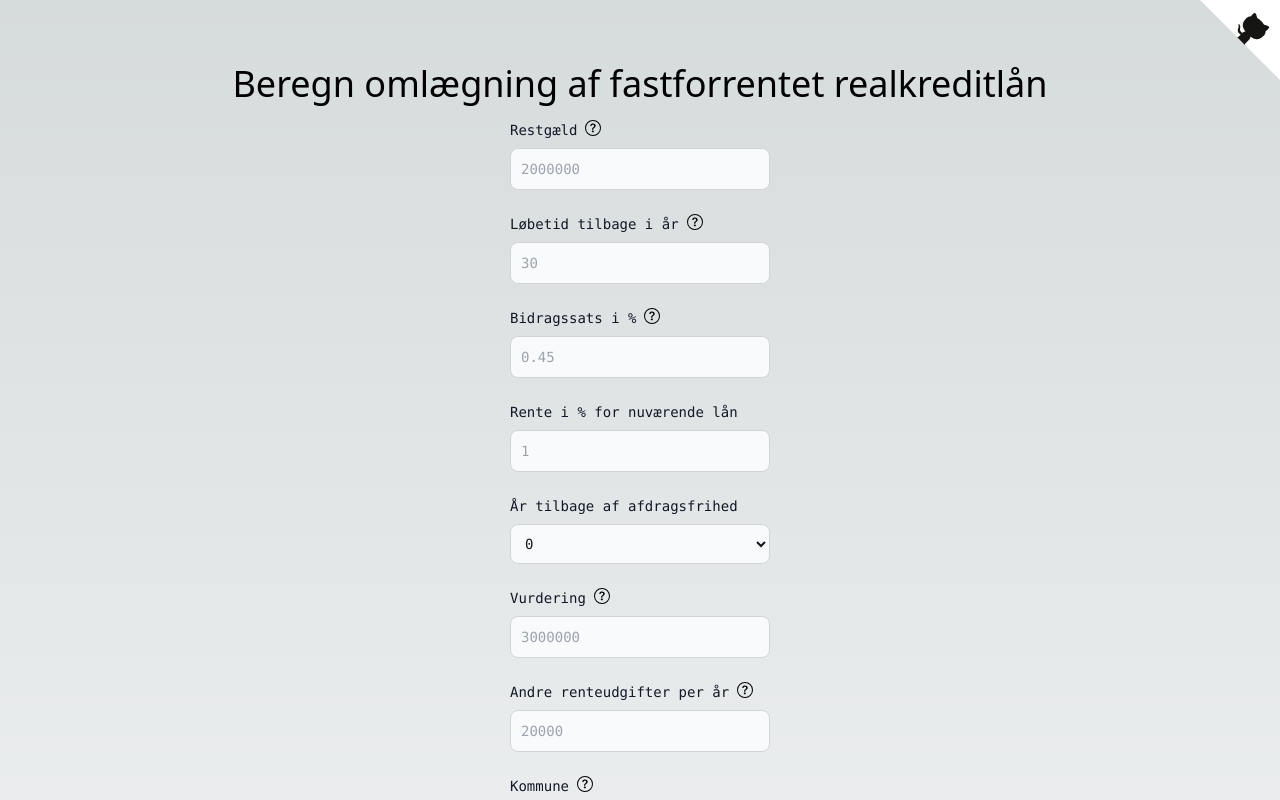
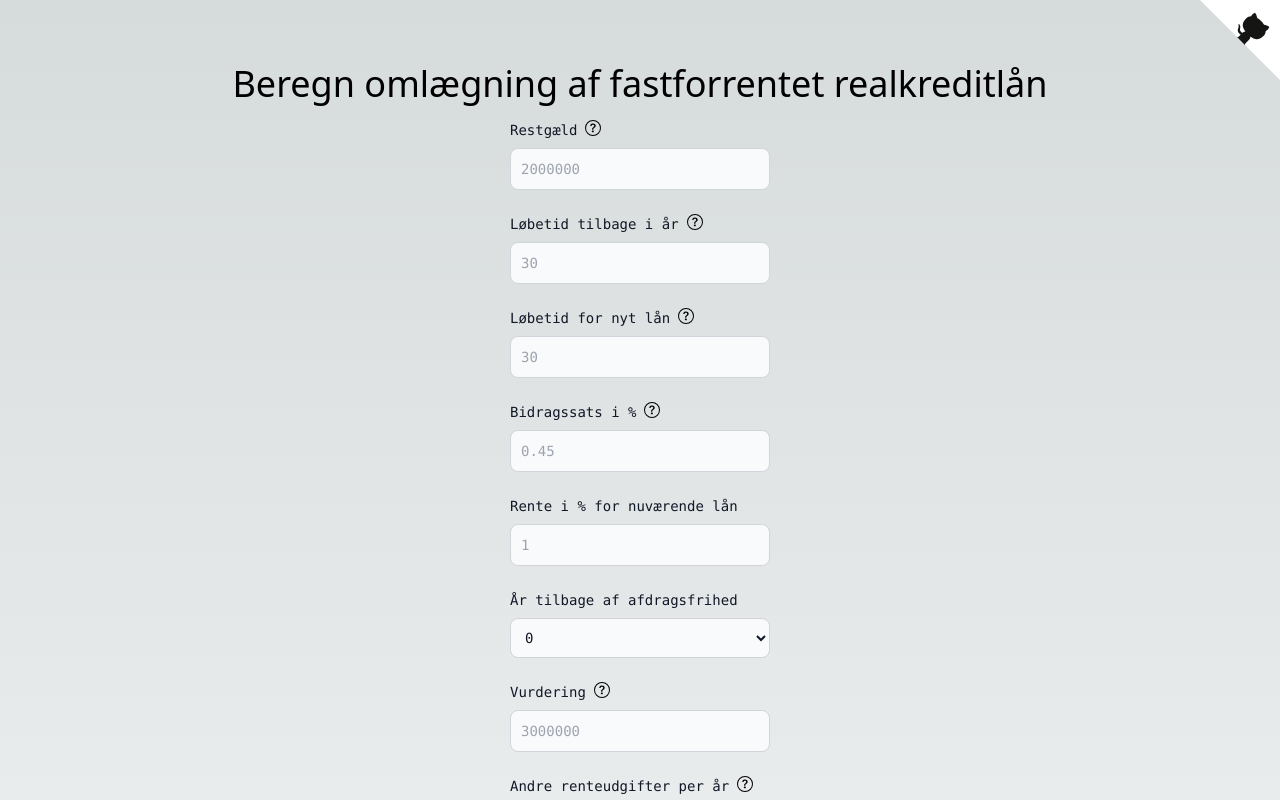
Before and after one commit to mathiastj/mortgage-refinancer, a Next.js app: page / in a window 1280 px wide. Shown: the top 800 px of the page. Built offline with nearby package versions, Linux system fonts and the light colour scheme.

Commit message:
Allow the new loan to have a different length

```diff
--- a/src/components/mortgage-input.tsx
+++ b/src/components/mortgage-input.tsx
@@ -130,6 +130,7 @@
     const target = event.target as typeof event.target & {
       principal: { value: string }
       terms_left: { value: string }
+      terms_new_loan: { value: string }
       extra_charge: { value: string }
       interest: { value: string }
       estimated_price: { value: string }
@@ -145,6 +146,7 @@
     const data = {
       principal: Number(target.principal.value),
       yearsLeft: Number(target.terms_left.value),
+      yearsNewLoan: Number(target.terms_new_loan.value),
       extraCharge: Number(target.extra_charge.value),
       interest: Number(target.interest.value),
       estimatedPrice: Number(target.estimated_price.value),
@@ -215,6 +217,22 @@
               placeholder="30"
               required
               defaultValue={defaultValues.yearsLeft}
+            />
+          </div>
+          <div>
+            <LabelWithTooltip
+              inputId="terms_new_loan"
+              label="Løbetid for nyt lån"
+              tooltip="Hvor mange år skal det nye lån løbe over"
+            />
+
+            <input
+              type="number"
+              id="terms_new_loan"
+              className="bg-gray-50 border border-gray-300 text-gray-900 text-sm rounded-lg focus:ring-blue-500 focus:border-blue-500 block w-full p-2.5 dark:bg-gray-700 dark:border-gray-600 dark:placeholder-gray-400 dark:text-white dark:focus:ring-blue-500 dark:focus:border-blue-500"
+              placeholder="30"
+              required
+              defaultValue={defaultValues.yearsNewLoan}
             />
           </div>
           <div>
--- a/src/lib/calculate-loan.ts
+++ b/src/lib/calculate-loan.ts
@@ -33,7 +33,7 @@
     extraCharge: newLoanExtraCharge,
     interest: loanInfo.interestNewLoan,
     principal: newLoanPrincipal,
-    yearsLeft: loanInfo.yearsLeft,
+    yearsLeft: loanInfo.yearsNewLoan,
     otherInterestPerYear: loanInfo.otherInterestPerYear,
     single: loanInfo.single,
     churchTax: loanInfo.churchTax,
@@ -67,22 +67,34 @@
   let sumNewPaymentsPreTax = 0
   let sumOldPaymentsPostTax = 0
   let sumNewPaymentsPostTax = 0
-  for (let i = 0; i < oldCalculatedLoan.length; i++) {
+
+  let maxYears = Math.max(oldCalculatedLoan.length, newCalculatedLoan.length);
+  for (let i = 0; i < maxYears; i++) {
     // Years are not zero indexed
     const currentYear = i + 1
-    if (newCalculatedLoan[i].principal > oldCalculatedLoan[i].principal && yearsTilBreakevenPrincipal === -1) {
+
+    if(oldCalculatedLoan.length >= currentYear) {
+      if (newCalculatedLoan.length >= currentYear && newCalculatedLoan[i].principal > oldCalculatedLoan[i].principal && yearsTilBreakevenPrincipal === -1) {
         yearsTilBreakevenPrincipal = currentYear
       }
       if (
-      newCalculatedLoan[i].pricePostTax > oldCalculatedLoan[i].pricePostTax &&
+        newCalculatedLoan.length >= currentYear && newCalculatedLoan[i].pricePostTax > oldCalculatedLoan[i].pricePostTax &&
         yearsTilBreakevenPaymentPostTax === -1
       ) {
         yearsTilBreakevenPaymentPostTax = currentYear
       }
+
+
       sumOldPaymentsPreTax += oldCalculatedLoan[i].pricePreTax
+      sumOldPaymentsPostTax += oldCalculatedLoan[i].pricePostTax
+    }
+
+    if(newCalculatedLoan.length >= currentYear) {
       sumNewPaymentsPreTax += newCalculatedLoan[i].pricePreTax
-    sumOldPaymentsPostTax += oldCalculatedLoan[i].pricePostTax
       sumNewPaymentsPostTax += newCalculatedLoan[i].pricePostTax
+    }
+
+
     if (sumNewPaymentsPostTax > sumOldPaymentsPostTax && yearsTilTotalBreakevenPaymentsPostTax === -1) {
       yearsTilTotalBreakevenPaymentsPostTax = currentYear
     }
--- a/src/lib/query-param-mapping.ts
+++ b/src/lib/query-param-mapping.ts
@@ -5,6 +5,7 @@
 export const loanInfoToQueryParam: { [key in keyof AllLoanInfo]: string } = {
   principal: 'principal',
   yearsLeft: 'terms_left',
+  yearsNewLoan: 'terms_new_loan',
   extraCharge: 'extra_charge',
   interest: 'interest',
   estimatedPrice: 'estimated_price',
@@ -25,6 +26,7 @@
 export const loanInfoToTypes: { [key in keyof AllLoanInfo]: string } = {
   principal: 'number',
   yearsLeft: 'number',
+  yearsNewLoan: 'number',
   extraCharge: 'number',
   interest: 'number',
   estimatedPrice: 'number',
@@ -45,6 +47,7 @@
 export const defaultValuesFromQueryParams = {
   principal: undefined,
   yearsLeft: undefined,
+  yearsNewLoan: undefined,
   extraCharge: undefined,
   interest: undefined,
   estimatedPrice: undefined,
--- a/src/lib/types.ts
+++ b/src/lib/types.ts
@@ -16,6 +16,7 @@
 export type AllLoanInfo = {
   principal: number
   yearsLeft: number
+  yearsNewLoan: number
   extraCharge: number
   interest: number
   instalmentFreeYearsLeft: number
```
Lines whose indentation alone changed are shown as unchanged.
